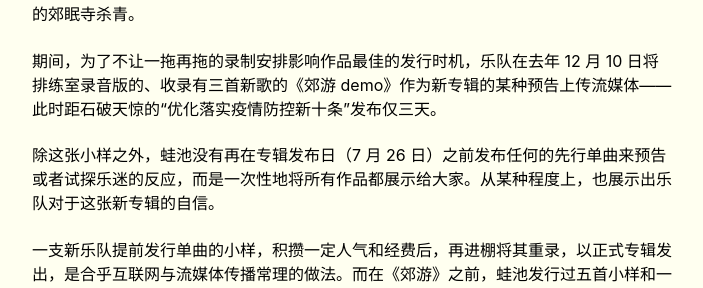
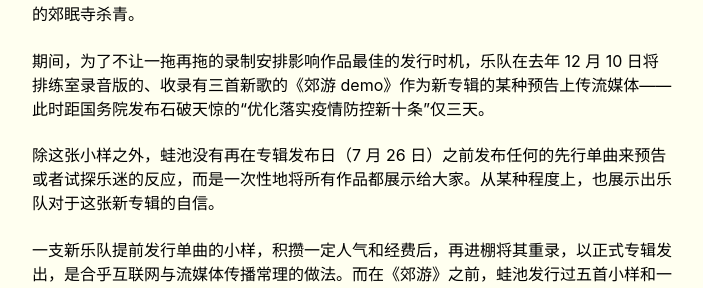
Before and after one commit to salingerlin/salingerlin.github.io, a Jekyll site: the page built from _posts/2023-09-15-about the new wachi.md, in a window 1280 px wide and 900 px high. Shown: the part 460-748 px from the top of the window, without its empty margins (288-991 px from the left). Built offline with Jekyll 4.4.1, drawn with Linux system fonts in a browser that asks for light colours.

Commit message:
Update 2023-09-15-about the new wachi.md

```diff
--- a/_posts/2023-09-15-about the new wachi.md
+++ b/_posts/2023-09-15-about the new wachi.md
@@ -14,7 +14,7 @@ category: 特稿
 
 《郊游》的诞生过程并非一帆风顺。由于去年起伏的疫情和不具确定性的防控政策，录制计划一波三折，光是作品的编曲就改定过三个版本。直至今年四月，《郊游》才最终在石家庄的郊眠寺杀青。
 
-期间，为了不让一拖再拖的录制安排影响作品最佳的发行时机，乐队在去年 12 月 10 日将排练室录音版的、收录有三首新歌的《郊游 demo》作为新专辑的某种预告上传流媒体——此时距石破天惊的“优化落实疫情防控新十条”发布仅三天。
+期间，为了不让一拖再拖的录制安排影响作品最佳的发行时机，乐队在去年 12 月 10 日将排练室录音版的、收录有三首新歌的《郊游 demo》作为新专辑的某种预告上传流媒体——此时距国务院发布石破天惊的“优化落实疫情防控新十条”仅三天。
 
 除这张小样之外，蛙池没有再在专辑发布日（7 月 26 日）之前发布任何的先行单曲来预告或者试探乐迷的反应，而是一次性地将所有作品都展示给大家。从某种程度上，也展示出乐队对于这张新专辑的自信。
 
@@ -112,7 +112,7 @@ category: 特稿
 
 “我在乐队里写作「孔雀」、写作《哑牛》，关注弱势群体，就像是在挥舞一面旗帜。但与此同时，和一些实际在做事情的朋友相比，我觉得自己心里有愧，往往说得多，做得太少，所以我现在不敢说得那么大声了。”依依开始思考除了歌唱以外，是否有更多、更实际地改变社会的方式，“未来想更经常地做一些这样的事情”。
 
-5. 从入世到出世
+### 5. 从入世到出世
 
 蛙池成立至今，除加入经纪人健崔以外，他们仍保持着独立运作的模式。为此，许多事都是成员分工，亲力亲为。于是，为保证专辑录制的顺利，以及为接下来要展开的巡演做准备，拥有全职工作的浩仔和依依先后辞职，全身心投入乐队事务。出于生活成本和文化氛围的考量，他俩都从深圳搬家到广州，过上深入浅出的隐居生活。
 
```
